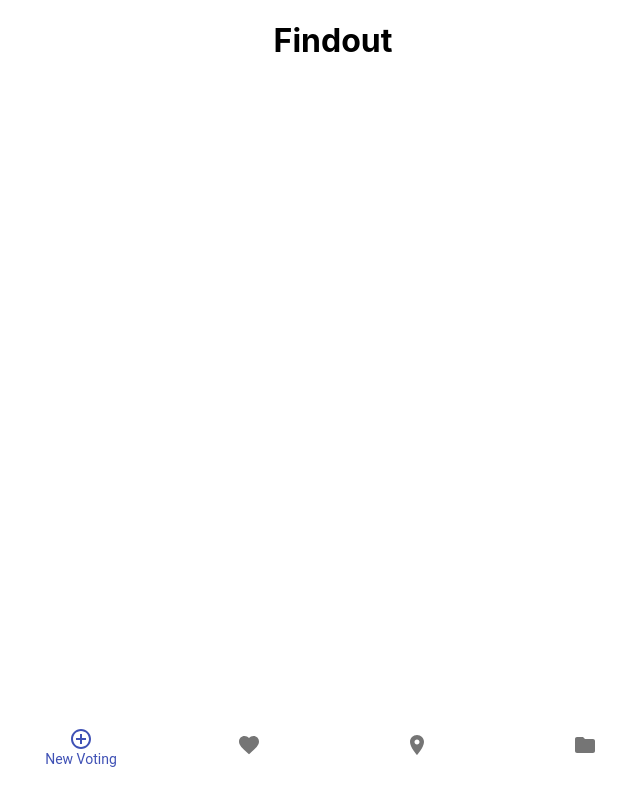
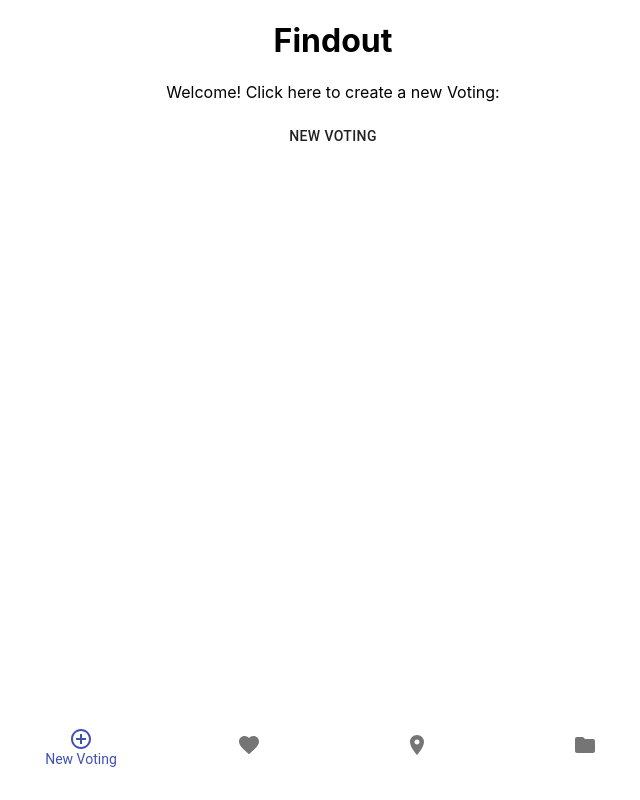
Before and after one commit to christophersiem/findout, a React (Create React App) app in the folder findout-frontend/: page / in a window 1280 px wide. Shown: the whole page, without its empty margins (307-947 px from the left). Built offline with nearby package versions, Linux system fonts and the light colour scheme; a web font is replaced by a local one.

Commit message:
Add home

```diff
--- a/findout-frontend/src/Navigation.js
+++ b/findout-frontend/src/Navigation.js
@@ -8,6 +8,7 @@ import {
 import Header from "./components/Header";
 import LabelBottomNavigation from "./navigation/LabelBottomNavigation";
 import AddVoting from "./pages/AddVoting";
+import Home from "./pages/Home";
 
 export default function Navigation() {
     return (
@@ -15,8 +16,11 @@ export default function Navigation() {
             <Header/>
             <Router>
                 <Switch>
+                    <Route path="/" exact>
+                        <Home/>
+                    </Route>
                     <Route path="/add">
-            <AddVoting/>
+                        <AddVoting/>
                     </Route>
                 </Switch>
             </Router>
--- /dev/null
+++ b/findout-frontend/src/pages/Home.js
@@ -0,0 +1,16 @@
+import React from "react";
+import Button from "@material-ui/core/Button";
+
+
+export default function Home() {
+    return (
+        <>
+            <p>Welcome! Click here to create a new Voting:</p>
+
+            <Button href="/add">
+                <span>New Voting</span>
+            </Button>
+
+        </>
+    )
+}
```
